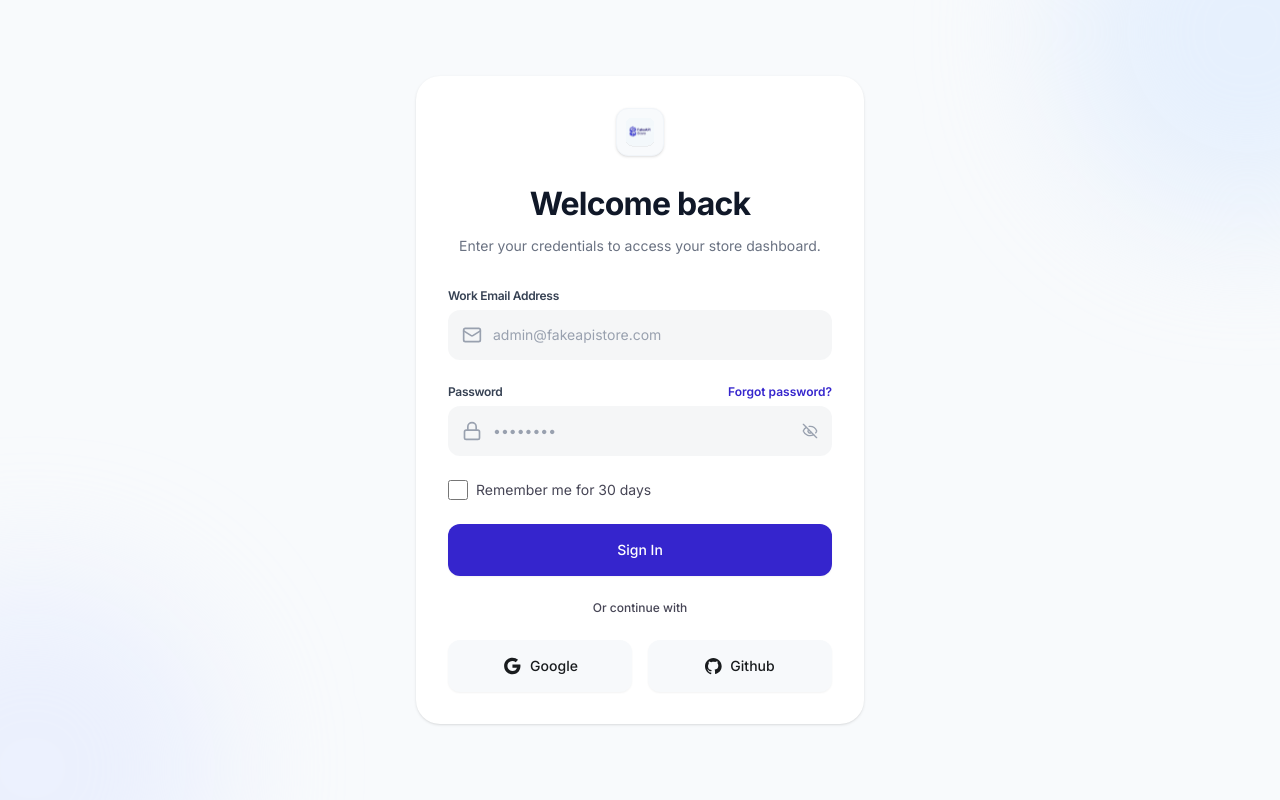
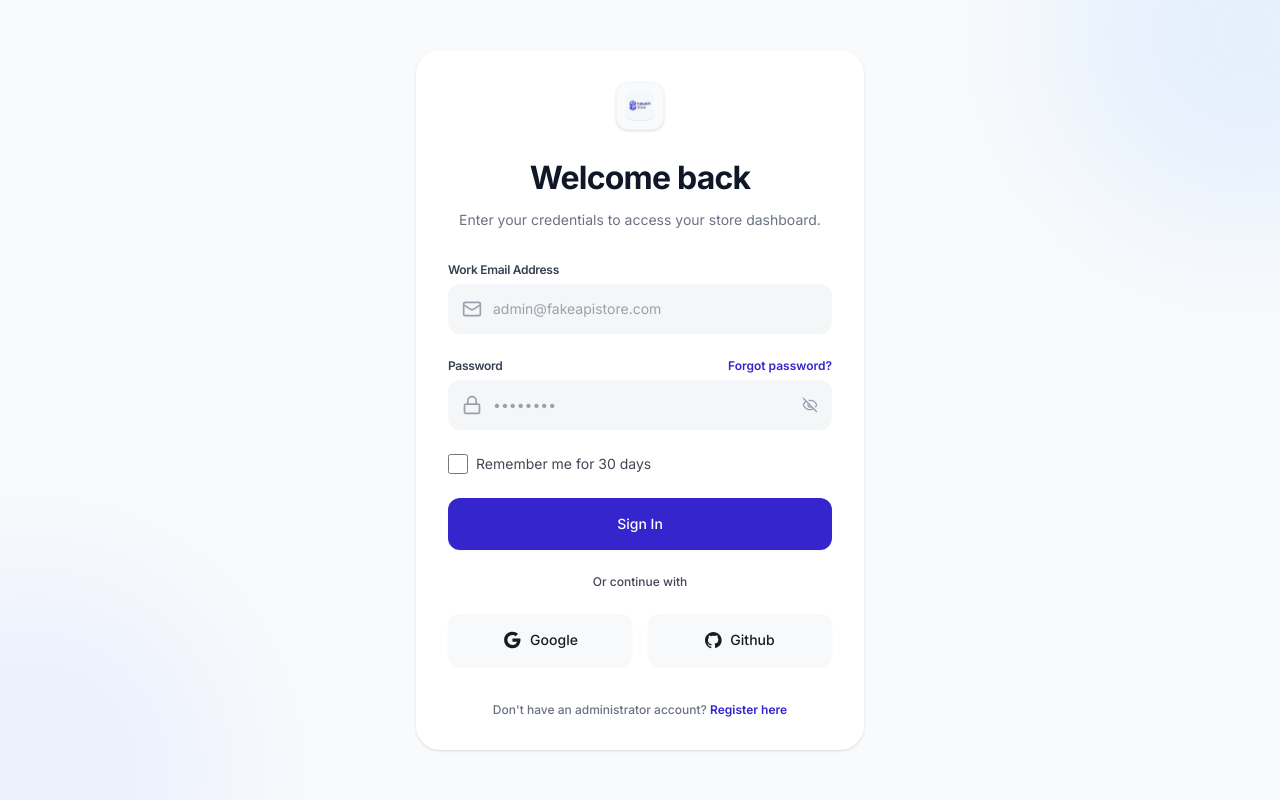
Before and after one commit to Praise-Tech-Dev/Store_Manager_Dashboard, a React (Vite) app: page /login in a window 1280 px wide. Built offline with nearby package versions, Linux system fonts and the light colour scheme.

Commit message:
feat: Make signup visibile for registration

```diff
--- a/src/pages/login/LoginPage.tsx
+++ b/src/pages/login/LoginPage.tsx
@@ -39,8 +39,7 @@ export default function LoginPage() {
         <form onSubmit={handleSubmit(onSubmit)} className="space-y-6">
           {error && (
             <div className="rounded-xl bg-red-50 p-3 text-xs text-red-600 border border-red-200">
-              {error.response?.data?.message ||
-                "Invalid credentials."}
+              {error.response?.data?.message || "Invalid credentials."}
             </div>
           )}
           <Input
@@ -126,6 +125,16 @@ export default function LoginPage() {
               Github
             </Button>
           </div>
+
+          <p className="text-center text-xs font-medium text-gray-500 pt-3">
+            Don't have an administrator account?{" "}
+            <Link
+              to="/sign-up"
+              className="font-semibold text-primary hover:underline cursor-pointer"
+            >
+              Register here
+            </Link>
+          </p>
         </form>
       </AuthCard>
     </div>
--- a/src/routes/AppRoutes.tsx
+++ b/src/routes/AppRoutes.tsx
@@ -25,6 +25,10 @@ export const AppRoutes = () => {
           {/* auth pages  */}
           <Route element={<AuthLayout />}>
             <Route path="/login" element={<LoginPage />} />
+            <Route
+              path="/signup"
+              element={<Navigate to="/sign-up" replace />}
+            />
             <Route path="/sign-up" element={<SignUpPage />} />
             <Route path="/forgot-password" element={<ForgotPassword />} />
           </Route>
```
